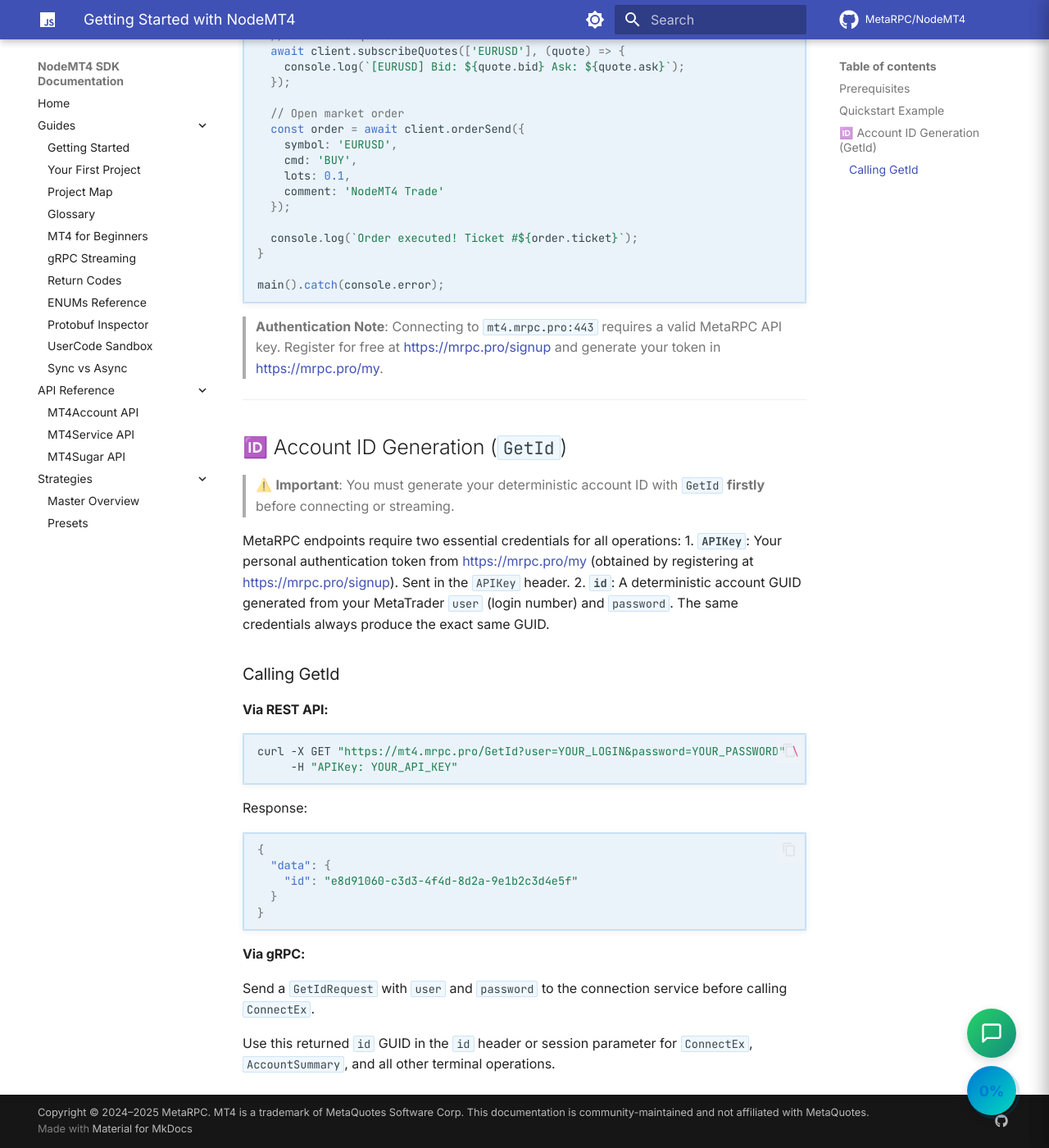
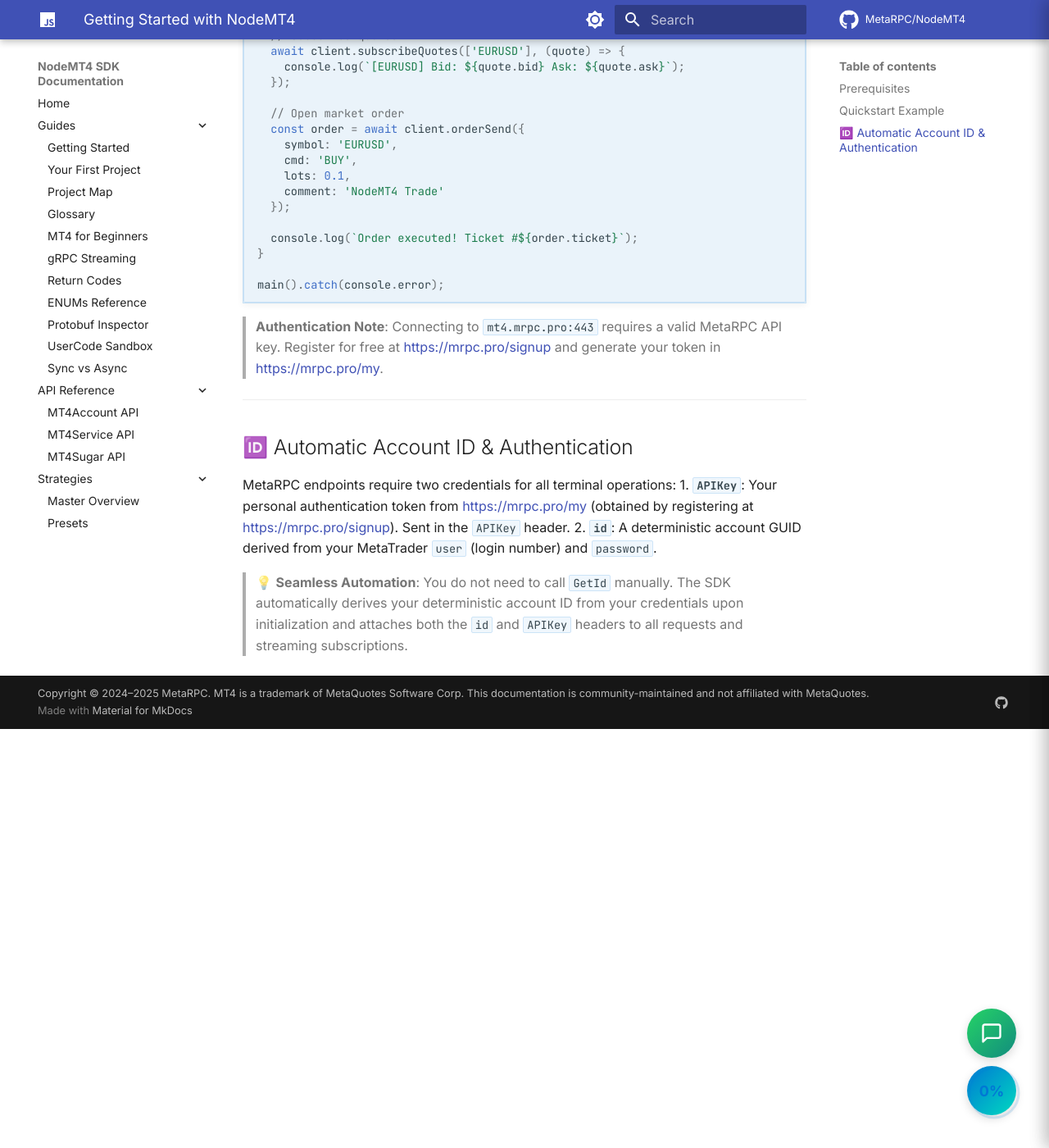
Before and after one commit to MetaRPC/NodeMT4, an MkDocs documentation site: the page built from docs/getting-started.md, in a window 1280 px wide and 1400 px high, scrolled down 588 px. Shown: the whole window at 82% size. Built offline with MkDocs 1.6.1 and Material for MkDocs 9.7.7, drawn with Linux system fonts in a browser that asks for light colours; comment, search, counter and statistics services are not loaded.

Commit message:
feat: automate GetId and support apiKey in Account constructor

````diff
--- a/docs/getting-started.md
+++ b/docs/getting-started.md
@@ -45,32 +45,10 @@
 
 ---
 
-## 🆔 Account ID Generation (`GetId`)
+## 🆔 Automatic Account ID & Authentication
 
-> ⚠️ **Important**: You must generate your deterministic account ID with `GetId` **firstly** before connecting or streaming.
+MetaRPC endpoints require two credentials for all terminal operations:
+1. **`APIKey`**: Your personal authentication token from [https://mrpc.pro/my](https://mrpc.pro/my) (obtained by registering at [https://mrpc.pro/signup](https://mrpc.pro/signup)). Sent in the `APIKey` header.
+2. **`id`**: A deterministic account GUID derived from your MetaTrader `user` (login number) and `password`.
 
-MetaRPC endpoints require two essential credentials for all operations:
-1. **`APIKey`**: Your personal authentication token from [https://mrpc.pro/my](https://mrpc.pro/my) (obtained by registering at [https://mrpc.pro/signup](https://mrpc.pro/signup)). Sent in the `APIKey` header.
-2. **`id`**: A deterministic account GUID generated from your MetaTrader `user` (login number) and `password`. The same credentials always produce the exact same GUID.
-
-### Calling GetId
-
-#### Via REST API:
-```bash
-curl -X GET "https://mt4.mrpc.pro/GetId?user=YOUR_LOGIN&password=YOUR_PASSWORD" \
-     -H "APIKey: YOUR_API_KEY"
-```
-
-Response:
-```json
-{
-  "data": {
-    "id": "e8d91060-c3d3-4f4d-8d2a-9e1b2c3d4e5f"
-  }
-}
-```
-
-#### Via gRPC:
-Send a `GetIdRequest` with `user` and `password` to the connection service before calling `ConnectEx`.
-
-Use this returned `id` GUID in the `id` header or session parameter for `ConnectEx`, `AccountSummary`, and all other terminal operations.
+> 💡 **Seamless Automation**: You do not need to call `GetId` manually. The SDK automatically derives your deterministic account ID from your credentials upon initialization and attaches both the `id` and `APIKey` headers to all requests and streaming subscriptions.
````
Also changed, not shown: README.md (+5 -21 lines), docs/All_Guides/GETTING_STARTED.md (+5 -27 lines), docs/All_Guides/Your_First_Project.md (+5 -20 lines), docs/connection.md (+3 -12 lines), 2 other files.
